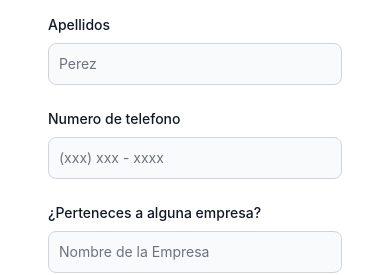
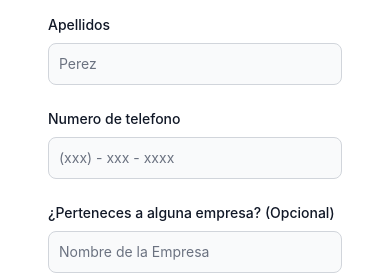
Before and after one commit to EmilioPG13/Impresos-Diego, a React (Vite) app: page /contacto in a window 390 px wide. Shown: the part 800-1075 px from the top of the page. Built offline with nearby package versions, Linux system fonts and the light colour scheme.

Commit message:
🚧 refactor: Add input mask for phone number in Contacto component

```diff
--- a/src/components/routes/contacto.jsx
+++ b/src/components/routes/contacto.jsx
@@ -1,3 +1,5 @@
+import InputMask from 'react-input-mask';
+
 function Contacto() {
     return (
         <>
@@ -28,12 +30,20 @@
                             <label htmlFor="last_name" className="block mb-2 text-sm font-medium text-gray-900 dark:text-white">Apellidos</label>
                             <input type="text" id="last_name" className="bg-gray-50 border border-gray-300 text-gray-900 text-sm rounded-lg focus:ring-blue-500 focus:border-blue-500 block w-full p-2.5 dark:bg-gray-700 dark:border-gray-600 dark:placeholder-gray-400 dark:text-white dark:focus:ring-blue-500 dark:focus:border-blue-500" placeholder="Perez" required />
                         </div>
+
                         <div>
                             <label htmlFor="phone" className="block mb-2 text-sm font-medium text-gray-900 dark:text-white">Numero de telefono</label>
-                            <input type="tel" id="phone" className="bg-gray-50 border border-gray-300 text-gray-900 text-sm rounded-lg focus:ring-blue-500 focus:border-blue-500 block w-full p-2.5 dark:bg-gray-700 dark:border-gray-600 dark:placeholder-gray-400 dark:text-white dark:focus:ring-blue-500 dark:focus:border-blue-500" placeholder="(xxx) xxx - xxxx" pattern="[0-9]{3}-[0-9]{2}-[0-9]{3}" required />
+                            <InputMask
+                                mask='(999) - 999 - 9999'
+                                maskChar={null}
+                                className="bg-gray-50 border border-gray-300 text-gray-900 text-sm rounded-lg focus:ring-blue-500 focus:border-blue-500 block w-full p-2.5 dark:bg-gray-700 dark:border-gray-600 dark:placeholder-gray-400 dark:text-white dark:focus:ring-blue-500 dark:focus:border-blue-500"
+                                placeholder="(xxx) - xxx - xxxx"
+                                required
+                            />
                         </div>
+
                         <div>
-                            <label htmlFor="company" className="block mb-2 text-sm font-medium text-gray-900 dark:text-white">¿Perteneces a alguna empresa?</label>
+                            <label htmlFor="company" className="block mb-2 text-sm font-medium text-gray-900 dark:text-white">¿Perteneces a alguna empresa? (Opcional)</label>
                             <input type="text" id="company" className="bg-gray-50 border border-gray-300 text-gray-900 text-sm rounded-lg focus:ring-blue-500 focus:border-blue-500 block w-full p-2.5 dark:bg-gray-700 dark:border-gray-600 dark:placeholder-gray-400 dark:text-white dark:focus:ring-blue-500 dark:focus:border-blue-500" placeholder="Nombre de la Empresa" required />
                         </div>
 
```
